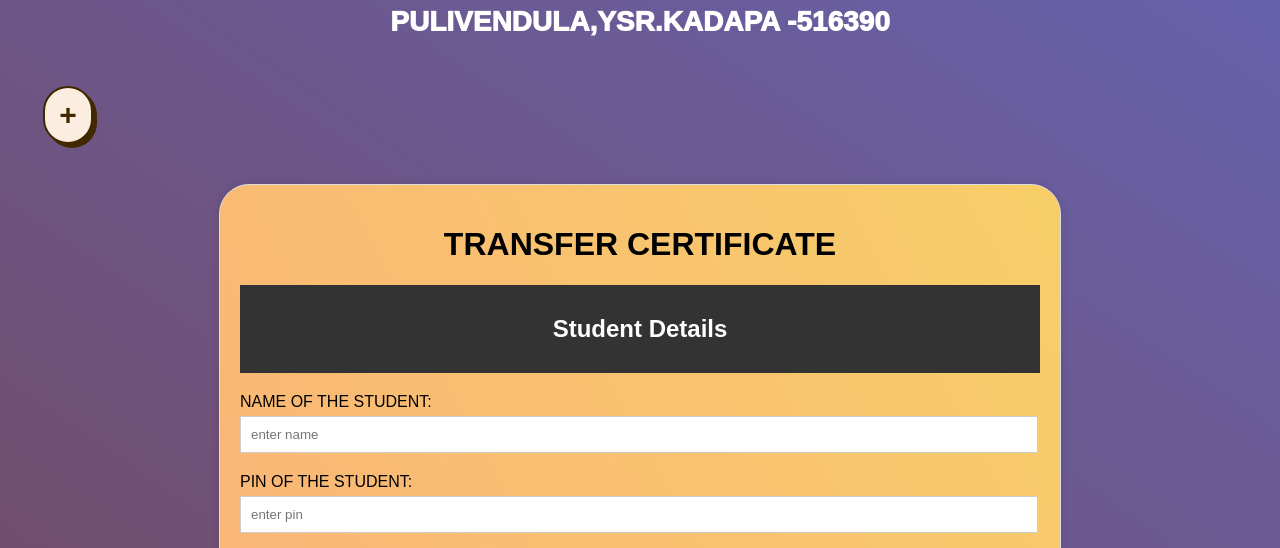
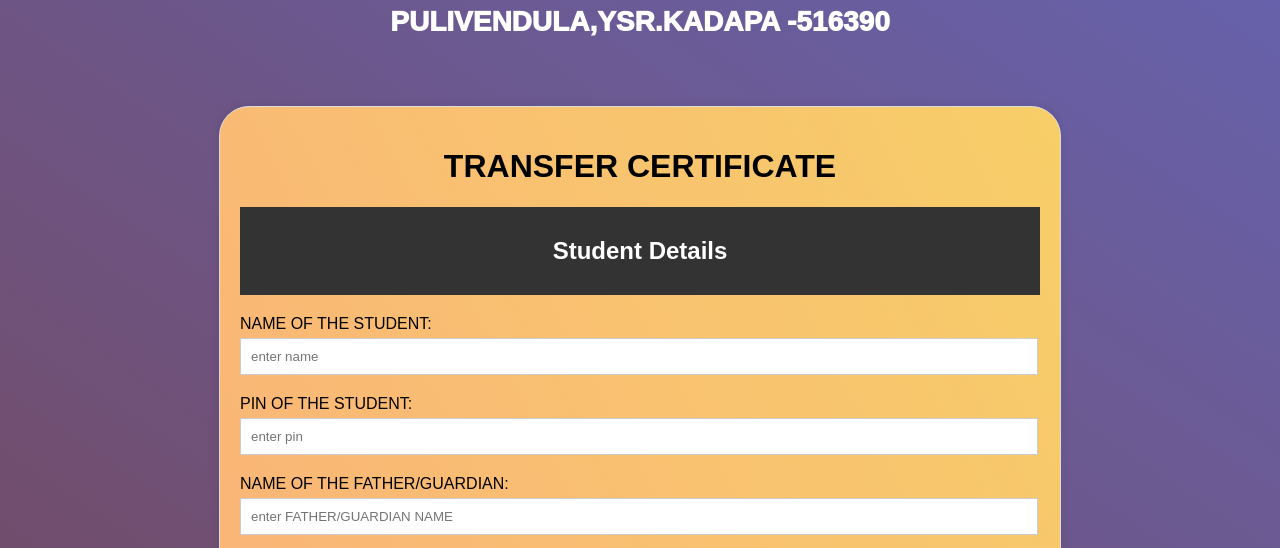
Before and after one commit to MrDollar07TechWorld/loyola-transferCertificate, a plain HTML site: page dex1.html in a window 1280 px wide. Shown: the part 252-800 px from the top of the page. Drawn offline with Linux system fonts and the light colour scheme.

Commit message:
Update dex1.html

```diff
--- a/dex1.html
+++ b/dex1.html
@@ -22,25 +22,7 @@
         <button class="button-75" id="bmx2" role="button">-</button>
       <style>
         .button-74 {
-          background-color: #fbeee0;
-          border: 2px solid #422800;
-          border-radius: 30px;
-          box-shadow: #422800 4px 4px 0 0;
-          color: #422800;
-          cursor: pointer;
-          display: block;
-          font-weight: 600;
-          font-size: 30px;
-          padding: 0 18px;
-          line-height: 50px;
-          text-align: center;
-          text-decoration: none;
-          user-select: none;
-          width: 30px;
-          -webkit-user-select: none;
-          touch-action: manipulation;
-          margin-left: 35px;
-          margin-top: 20px;
+         display:none;
         }
 
         .button-74:hover {
```
